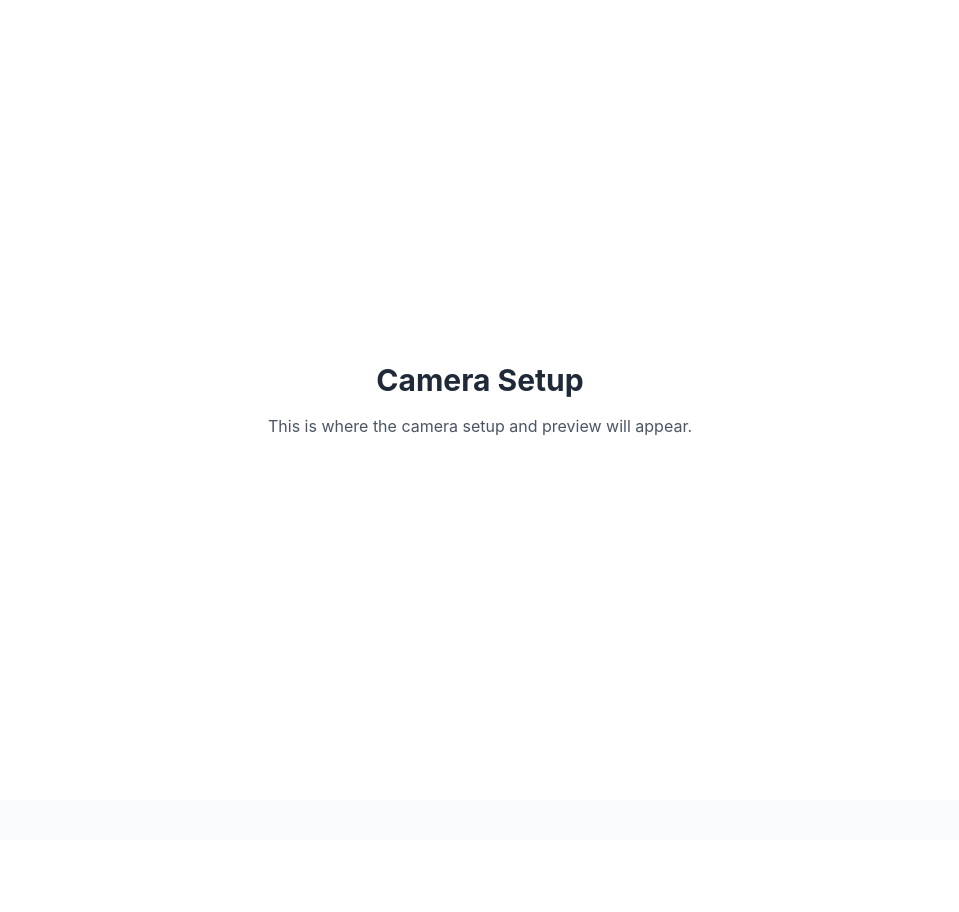
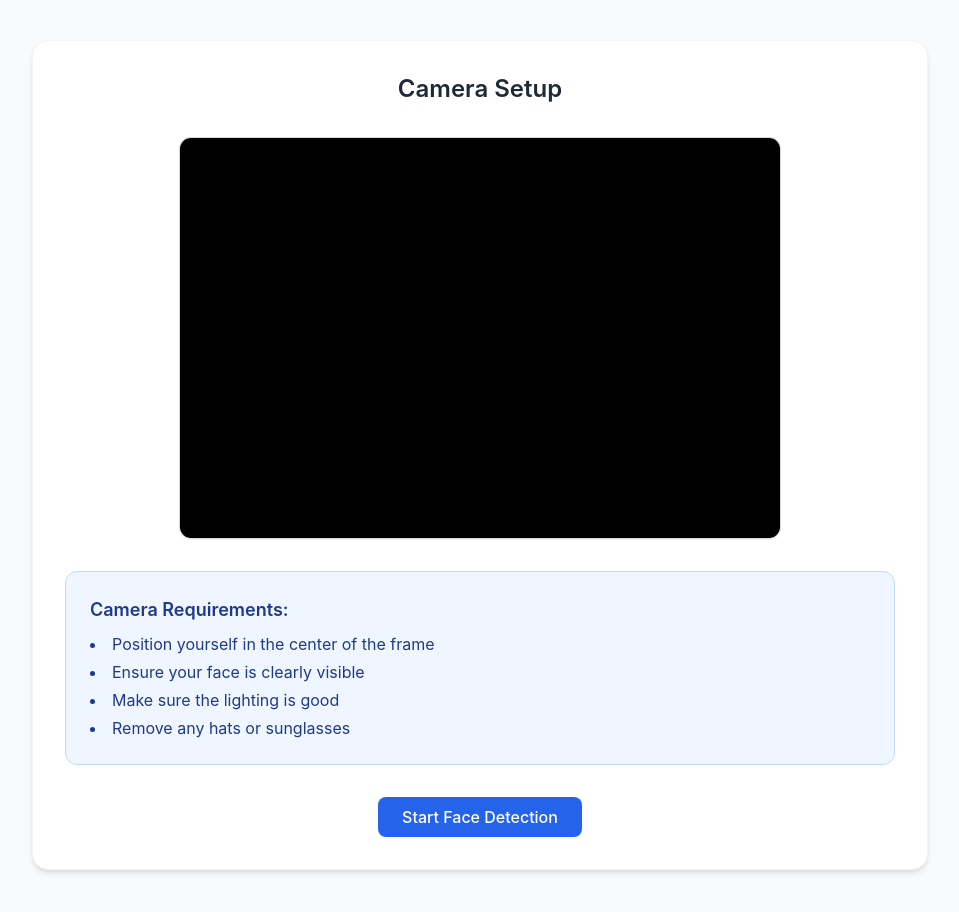
Before and after one commit to akshita264/quiz_portal, a React (Vite) app: page /quiz/camera in a window 1280 px wide. Shown: the part 320-1232 px from the top of the page, without its empty margins (160-1119 px from the left). Before the commit the page ends 1160 px from the top, so only its background shows below. Built offline with nearby package versions, Linux system fonts and the light colour scheme; no server answers.

Commit message:
Initiated camera

```diff
--- a/src/pages/quiz/preQuizSetup/camerasetup.jsx
+++ b/src/pages/quiz/preQuizSetup/camerasetup.jsx
@@ -1,14 +1,72 @@
-import React from "react";
+import React, { useRef, useEffect } from "react";
+import { useNavigate } from "react-router-dom";
 
-function CameraSetupPage() {
+export default function CameraSetupPage() {
+  const videoRef = useRef(null);
+  const navigate = useNavigate();
+
+  useEffect(() => {
+    const enableCamera = async () => {
+      try {
+        const stream = await navigator.mediaDevices.getUserMedia({ video: true });
+        if (videoRef.current) {
+          videoRef.current.srcObject = stream;
+        }
+      } catch (err) {
+        console.error("Error accessing camera:", err);
+        alert("Please allow camera access to continue.");
+      }
+    };
+
+    enableCamera();
+
+    return () => {
+      if (videoRef.current && videoRef.current.srcObject) {
+        videoRef.current.srcObject.getTracks().forEach((track) => track.stop());
+      }
+    };
+  }, []);
+
   return (
-    <div className="p-6 flex flex-col items-center justify-center min-h-screen bg-white">
-      <h1 className="text-3xl font-bold mb-4 text-gray-800">Camera Setup</h1>
-      <p className="text-gray-600">
-        This is where the camera setup and preview will appear.
-      </p>
+    <div className="flex flex-col items-center justify-center min-h-screen bg-gray-50 px-4 py-10">
+      <div className="max-w-4xl w-full bg-white p-8 rounded-2xl shadow-md border border-gray-100">
+        <h2 className="text-2xl font-semibold text-center text-gray-800 mb-8">
+          Camera Setup
+        </h2>
+
+        {/* Video Preview Box */}
+        <div className="flex justify-center mb-8">
+          <div className="rounded-xl overflow-hidden border border-gray-300 shadow-sm">
+            <video
+              ref={videoRef}
+              autoPlay
+              playsInline
+              className="w-[600px] h-[400px] object-cover bg-black"
+            />
+          </div>
+        </div>
+
+        {/* Camera Requirements Box */}
+        <div className="bg-blue-50 border border-blue-200 text-blue-900 p-6 rounded-xl mb-8">
+          <p className="font-semibold text-lg mb-2">Camera Requirements:</p>
+          <ul className="list-disc list-inside text-base space-y-1">
+            <li>Position yourself in the center of the frame</li>
+            <li>Ensure your face is clearly visible</li>
+            <li>Make sure the lighting is good</li>
+            <li>Remove any hats or sunglasses</li>
+          </ul>
+        </div>
+
+        {/* Continue Button */}
+        <div className="flex justify-center">
+          <button
+            onClick={() => navigate("/quiz/ready")}
+            className="bg-blue-600 hover:bg-blue-700 text-white font-medium px-6 py-2 rounded-lg shadow-sm transition-all duration-200"
+          >
+            Start Face Detection
+          </button>
+        </div>
+      </div>
     </div>
   );
 }
-
-export default CameraSetupPage;
```
